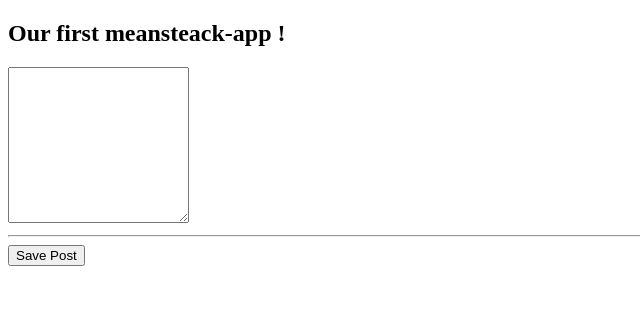
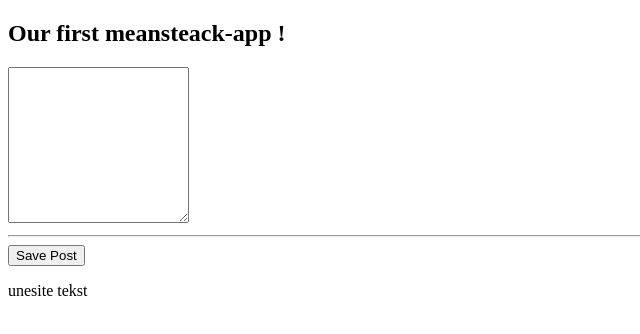
Before and after one commit to ervinpepic/mean-stack-angular_monogDB_NodeExpress, an Angular app: page / in a window 1280 px wide. Shown: the top 334 px of the page, without its empty margins (0-640 px from the left). Built offline with nearby package versions, Linux system fonts and the light colour scheme.

Commit message:
Modified some input data, next is styling

```diff
--- a/src/app/app.module.ts
+++ b/src/app/app.module.ts
@@ -1,6 +1,6 @@
 import { BrowserModule } from '@angular/platform-browser';
 import { NgModule } from '@angular/core';
-
+import { FormsModule } from '@angular/forms';
 import { AppComponent } from './app.component';
 import { PostCreateComponent } from './posts/post-create/post-create.component';
 
@@ -10,7 +10,8 @@ import { PostCreateComponent } from './posts/post-create/post-create.component';
     PostCreateComponent
   ],
   imports: [
-    BrowserModule
+    BrowserModule,
+    FormsModule,
   ],
   providers: [],
   bootstrap: [AppComponent]
--- a/src/app/posts/post-create/post-create.component.html
+++ b/src/app/posts/post-create/post-create.component.html
@@ -1,3 +1,4 @@
-<textarea rows="10"></textarea>
+<textarea rows="10" [(ngModel)]="entryData"></textarea>
 <hr>
 <button (click)="onAddPost()">Save Post</button>
+<p>{{newPost}}</p>
--- a/src/app/posts/post-create/post-create.component.ts
+++ b/src/app/posts/post-create/post-create.component.ts
@@ -6,8 +6,10 @@ import { Component } from '@angular/core';
 
 })
 export class PostCreateComponent {
-
+  newPost = 'unesite tekst';
+  entryData = '';
   onAddPost() {
+    this.newPost = this.entryData;
     console.log('Post Added');
   }
 
```
